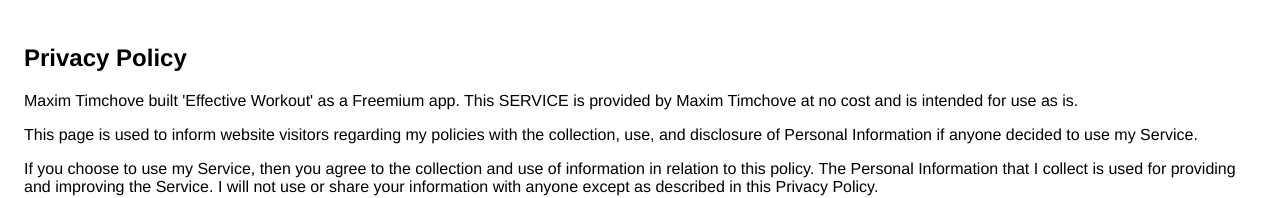
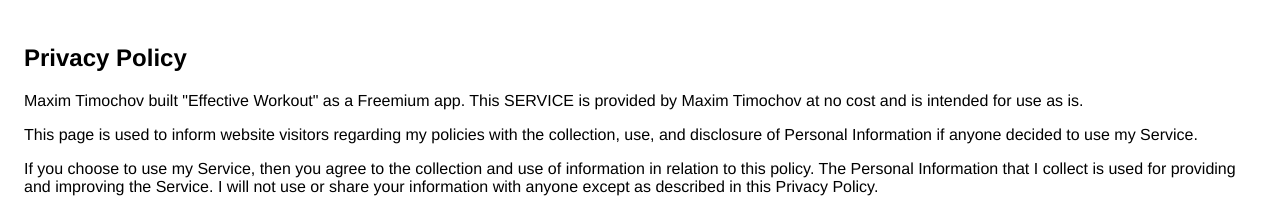
Before and after one commit to Cubic-M/Cubic-M.github.io, a plain HTML site: page privacy_policy.html in a window 1280 px wide. Shown: the top 198 px of the page. Drawn offline with Linux system fonts and the light colour scheme.

Commit message:
Update privacy_policy.html

```diff
--- a/privacy_policy.html
+++ b/privacy_policy.html
@@ -1,4 +1,4 @@
-<!DOCTYPE html><html> <head> <meta charset="utf-8"> <meta name="viewport" content="width=device-width"> <title>Privacy Policy</title> <style>body{font-family: "Helvetica Neue", Helvetica, Arial, sans-serif; padding:1em;}</style></head> <body><h2>Privacy Policy</h2> <p> Maxim Timchove built 'Effective Workout' as a Freemium app. This SERVICE is provided by Maxim Timchove at no cost and is intended for use as is.
+<!DOCTYPE html><html> <head> <meta charset="utf-8"> <meta name="viewport" content="width=device-width"> <title>Privacy Policy</title> <style>body{font-family: "Helvetica Neue", Helvetica, Arial, sans-serif; padding:1em;}</style></head> <body><h2>Privacy Policy</h2> <p> Maxim Timochov built "Effective Workout" as a Freemium app. This SERVICE is provided by Maxim Timochov at no cost and is intended for use as is.
                   </p> <p>This page is used to inform website visitors regarding my policies with the collection, use, and
                     disclosure of Personal Information if anyone decided to use my Service.
                   </p> <p>If you choose to use my Service, then you agree to the collection and use of information in relation
```
